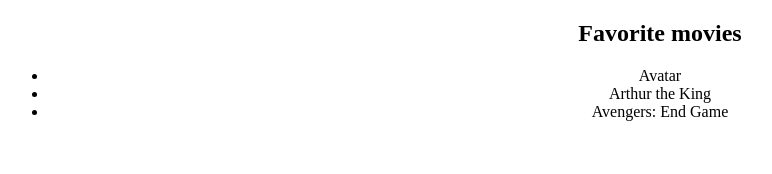
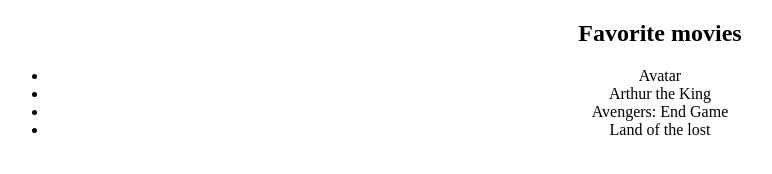
Before and after one commit to Victory-Code-Bootcamp/steven-bootcamp, a plain HTML site: page codingtovictory/day4/takeHomeChallenge/index.html in a window 1280 px wide. Shown: the whole page, without its empty margins (0-772 px from the left). Drawn offline with Linux system fonts and the light colour scheme; files that its build step writes are made by us from their sources.

Commit message:
added one new movie

```diff
--- a/codingtovictory/day4/takeHomeChallenge/index.html
+++ b/codingtovictory/day4/takeHomeChallenge/index.html
@@ -12,6 +12,7 @@
       <li>Avatar</li>
       <li>Arthur the King</li>
       <li>Avengers: End Game</li>
+      <li>Land of the lost</li>
     </ul>
   </body>
 </html>
```
